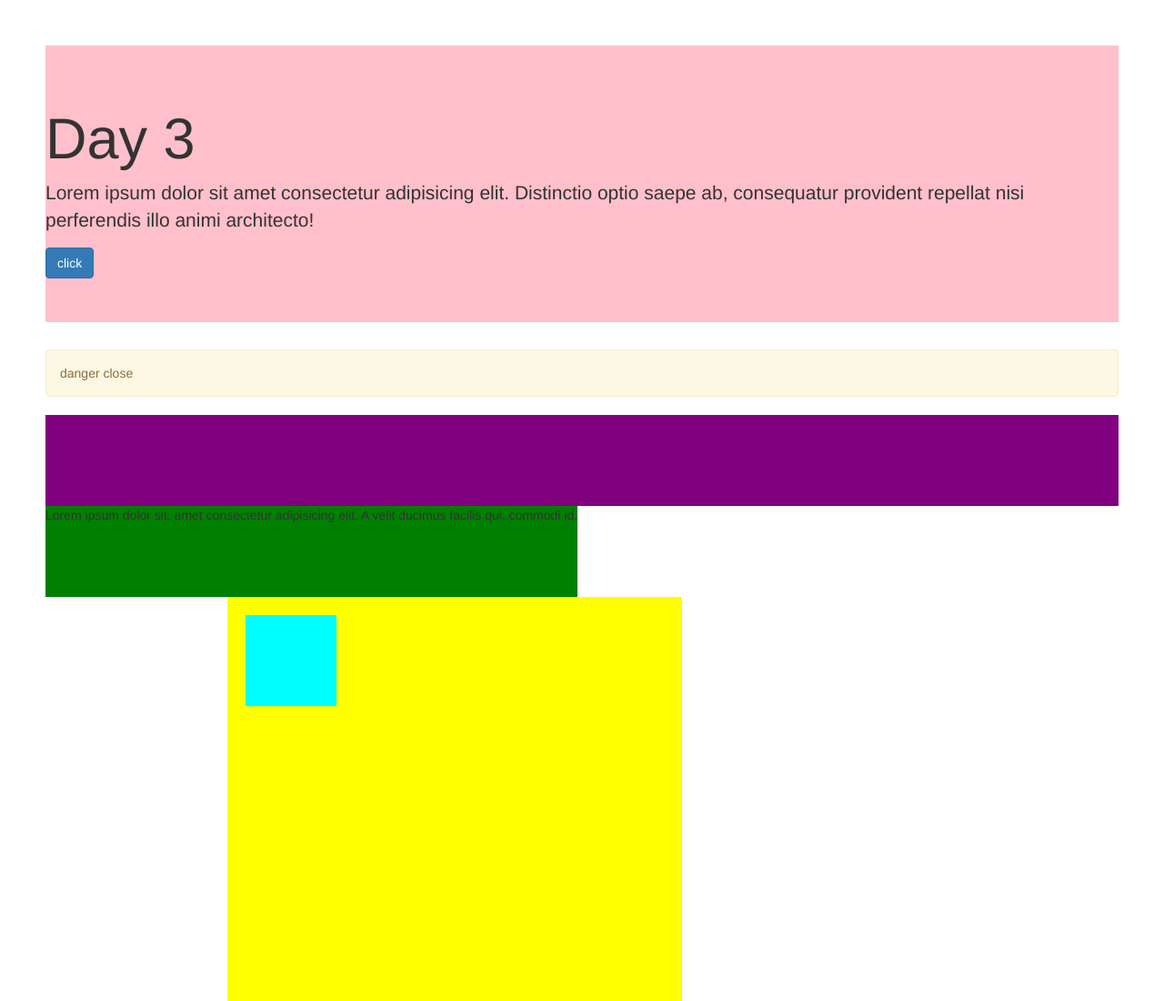
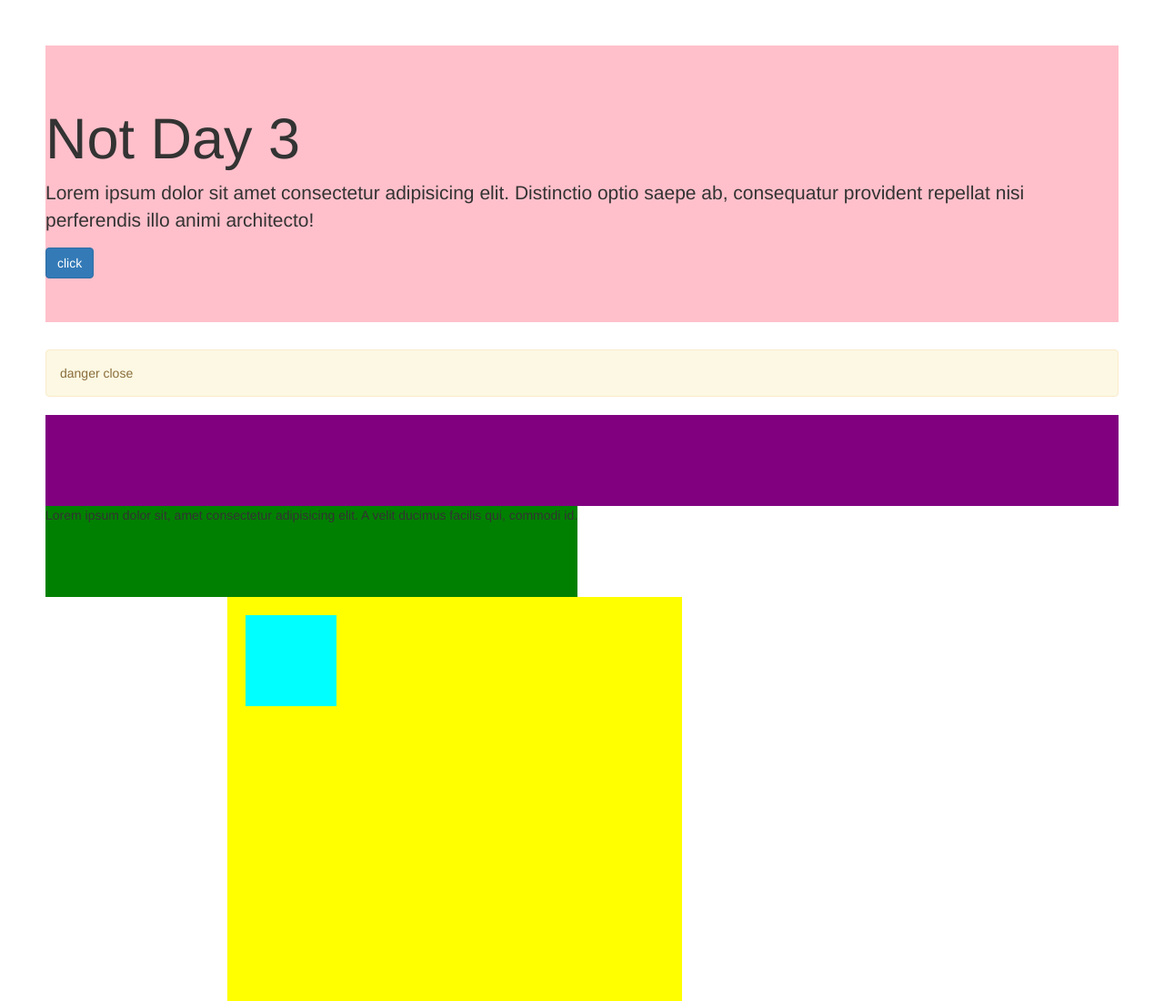
Before and after one commit to ahussain11/mobile-friendly-gw, a plain HTML site: page index.html in a window 1280 px wide. Shown: the top 1100 px of the page at 91% size. Drawn offline with nearby package versions, Linux system fonts and the light colour scheme.

Commit message:
gh-pages test

```diff
--- a/index.html
+++ b/index.html
@@ -11,7 +11,7 @@
 <body>
 
     <div class="jumbotron">
-        <h1>Day 3</h1>
+        <h1>Not Day 3</h1>
         <p>Lorem ipsum dolor sit amet consectetur adipisicing elit. Distinctio optio saepe ab, consequatur provident repellat nisi perferendis illo animi architecto!</p>
         <button class="btn btn-primary">click</button>
     </div>
```
